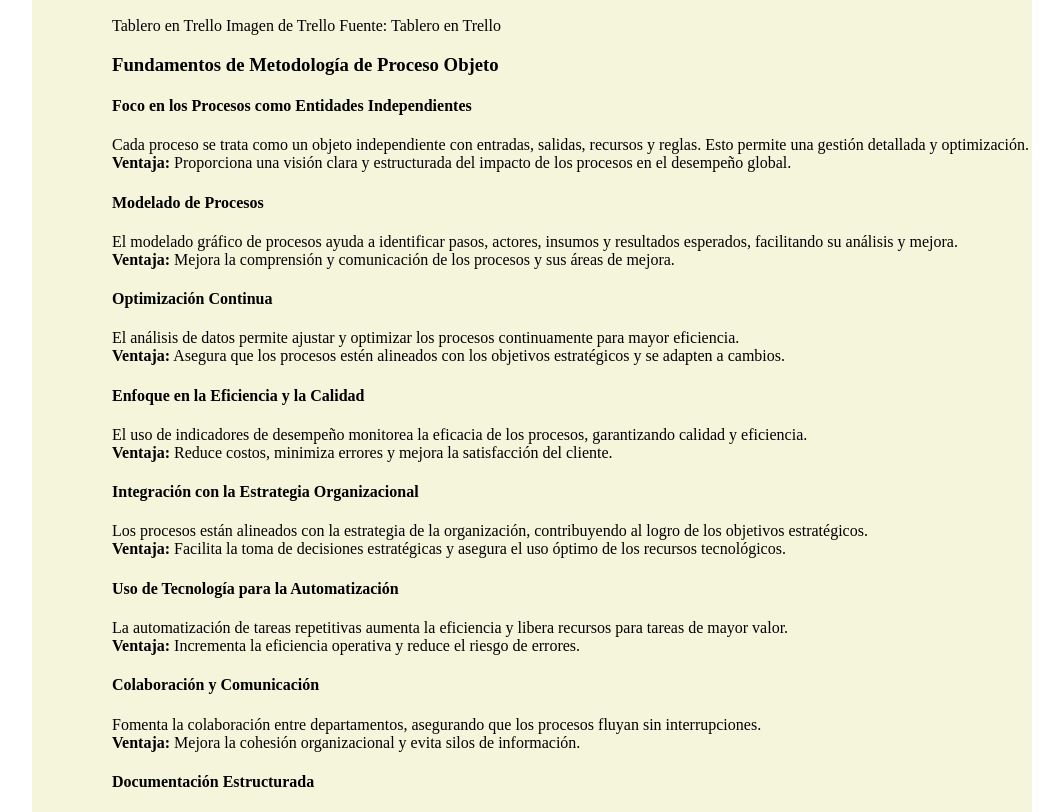
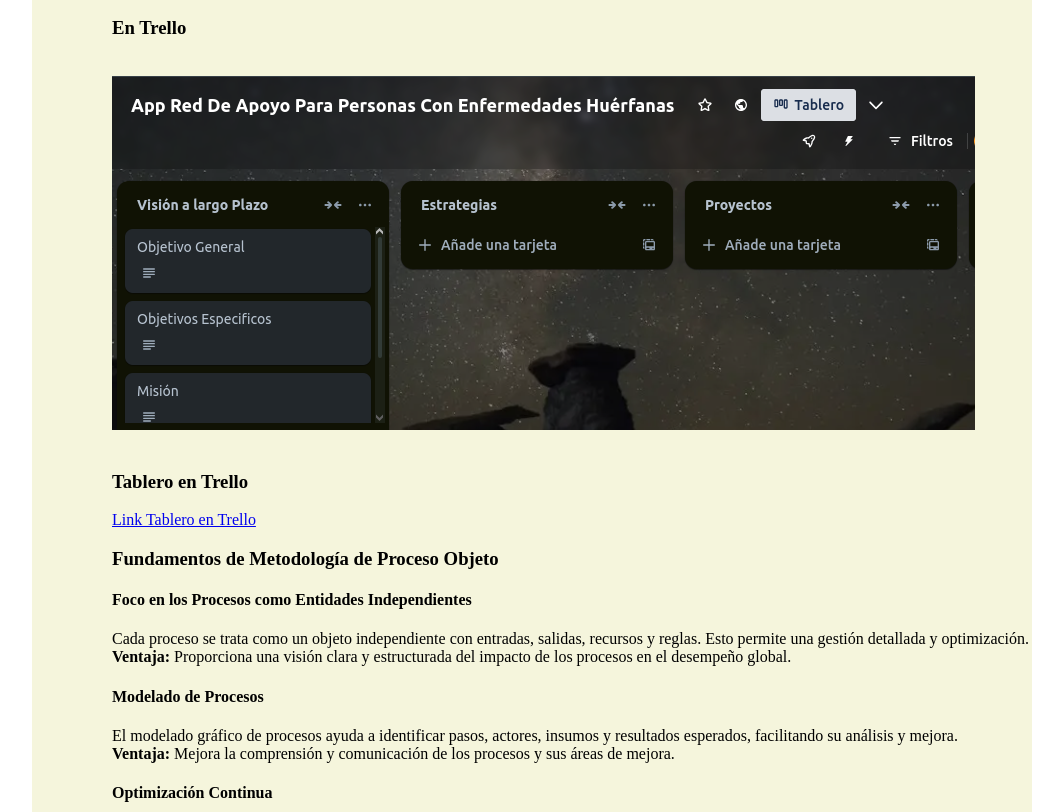
Before and after one commit to vivianavidalval/Gestion_Tecnologia_Nocturna_AVV, a plain HTML site: page Gestion_Tecnologia_Nocturna_AVV/index.html in a window 1280 px wide. Shown: the part 6360-7172 px from the top of the page, without its empty margins (108-1171 px from the left). Drawn offline with Linux system fonts and the light colour scheme.

Commit message:
Link trello

```diff
--- a/Gestion_Tecnologia_Nocturna_AVV/index.html
+++ b/Gestion_Tecnologia_Nocturna_AVV/index.html
@@ -311,10 +311,17 @@
         </h2>
     </p>
 
-        Tablero en Trello
+    <h3>En Trello</h3>
+    <br>
+    <img src="img/Trello.png" alt="Imagen Trello">
 
-        Imagen de Trello
-        Fuente: Tablero en Trello
+
+    <br>
+    <br><h3>Tablero en Trello</h3>
+
+    <a href="https://trello.com/invite/b/66f380252fce234026b8de56/ATTIe27389a1650a42600bea02ae4cbfb8667CD9DAF3/app-red-de-apoyo-para-personas-con-enfermedades-huerfanas">
+        Link Tablero en Trello
+    </a>
 
 
 
```
Also changed, not shown: Gestion_Tecnologia_Nocturna_AVV/img/Trello.png (added).
